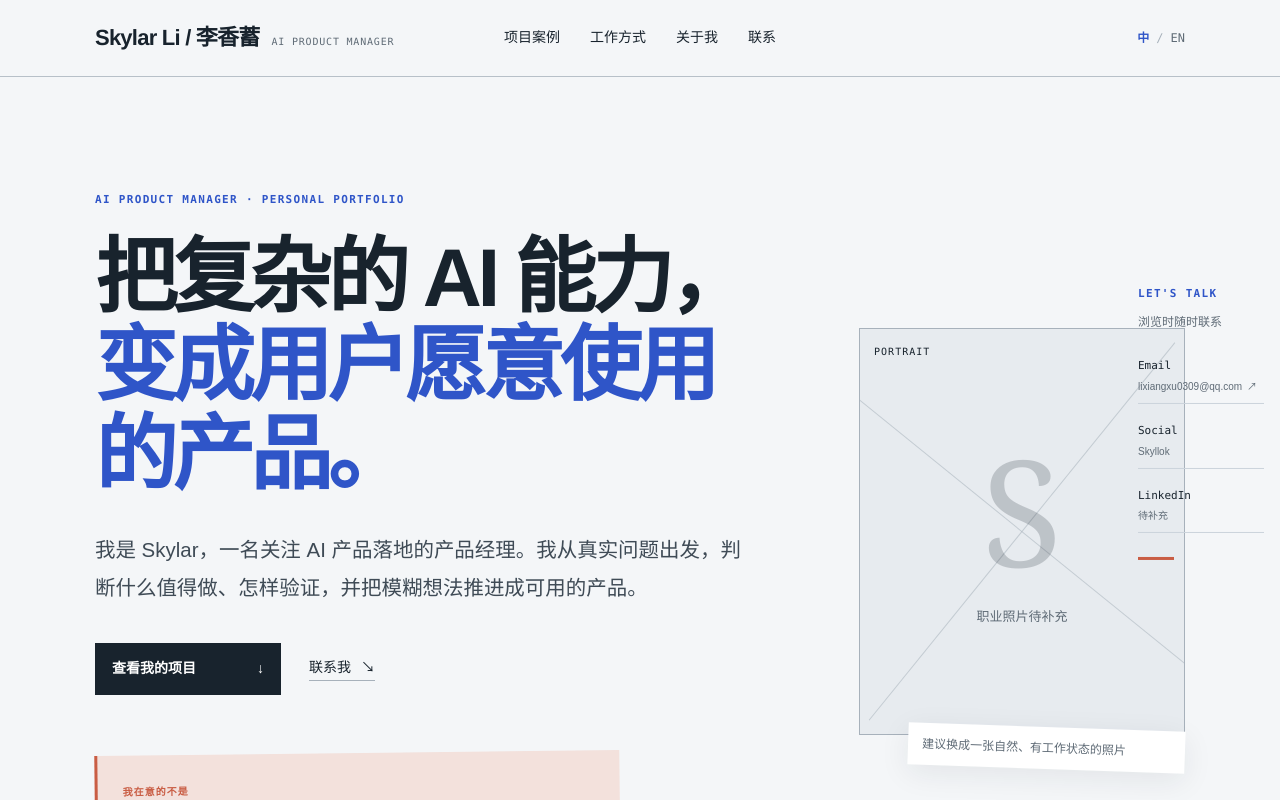
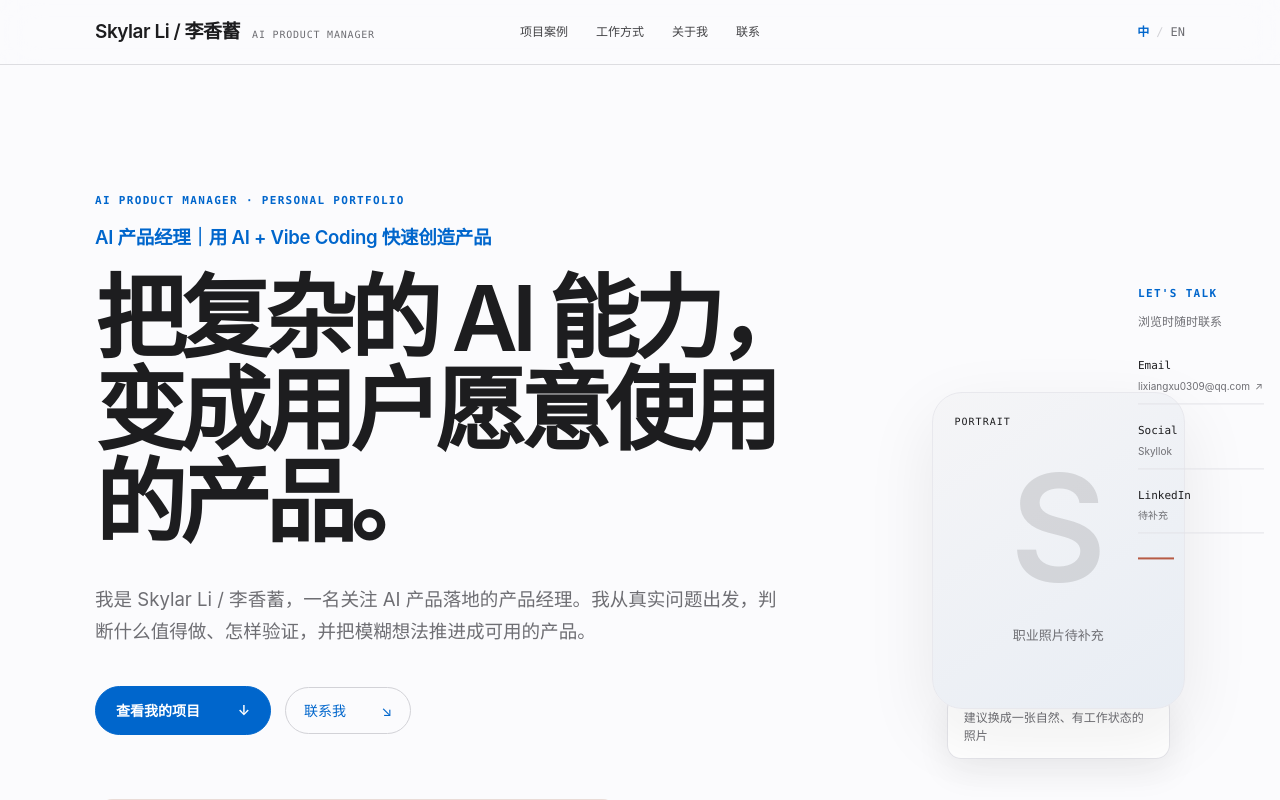
Before and after one commit to okay-star/Skylar-AI-Portfolio, a Next.js app: page / in a window 1280 px wide. Shown: the top 800 px of the page. Built offline with nearby package versions, Linux system fonts and the light colour scheme.

Commit message:
change: refine Hero with Apple-style clarity

```diff
--- a/app/globals.css
+++ b/app/globals.css
@@ -1,18 +1,18 @@
 @import "tailwindcss";
 
 :root {
-  --paper: #f4f6f8;
+  --paper: #fbfbfd;
   --surface: #ffffff;
-  --ink: #18232d;
-  --muted: #5f6b76;
-  --line: #cbd3db;
-  --line-dark: #a7b1bb;
-  --blue: #2f55c8;
-  --blue-soft: #e3e9f8;
-  --warm: #c95d44;
-  --warm-soft: #f3e1dc;
-  --display: "Avenir Next", "Helvetica Neue", "PingFang SC", "Microsoft YaHei", sans-serif;
-  --body: "Noto Sans SC", "PingFang SC", "Hiragino Sans GB", "Microsoft YaHei", Arial, sans-serif;
+  --ink: #1d1d1f;
+  --muted: #6e6e73;
+  --line: #e2e2e7;
+  --line-dark: #d2d2d7;
+  --blue: #0066cc;
+  --blue-soft: #f2f6fc;
+  --warm: #b75b45;
+  --warm-soft: #faf2ef;
+  --display: -apple-system, BlinkMacSystemFont, "SF Pro Display", "Helvetica Neue", "PingFang SC", sans-serif;
+  --body: -apple-system, BlinkMacSystemFont, "SF Pro Text", "Helvetica Neue", "PingFang SC", "Noto Sans SC", sans-serif;
   --mono: "SFMono-Regular", Consolas, "Liberation Mono", monospace;
 }
 
@@ -32,6 +32,7 @@ body {
   font-family: var(--body);
   font-size: 16px;
   line-height: 1.7;
+  -webkit-font-smoothing: antialiased;
   text-rendering: optimizeLegibility;
 }
 
@@ -77,7 +78,7 @@ button {
 
 .section-shell,
 .header-inner {
-  width: min(1180px, calc(100% - 80px));
+  width: min(1200px, calc(100% - 80px));
   margin: 0 auto;
 }
 
@@ -85,13 +86,13 @@ button {
   position: sticky;
   top: 0;
   z-index: 30;
-  border-bottom: 1px solid rgba(167, 177, 187, 0.78);
-  background: rgba(244, 246, 248, 0.96);
-  backdrop-filter: blur(14px);
+  border-bottom: 1px solid rgba(210, 210, 215, 0.72);
+  background: rgba(251, 251, 253, 0.82);
+  backdrop-filter: saturate(180%) blur(20px);
 }
 
 .header-inner {
-  min-height: 76px;
+  min-height: 64px;
   display: grid;
   grid-template-columns: 1fr auto 1fr;
   align-items: center;
@@ -107,9 +108,9 @@ button {
 
 .wordmark__name {
   font-family: var(--display);
-  font-size: 22px;
-  font-weight: 700;
-  letter-spacing: -0.035em;
+  font-size: 19px;
+  font-weight: 600;
+  letter-spacing: -0.025em;
 }
 
 .wordmark__role {
@@ -123,8 +124,9 @@ button {
 .desktop-nav {
   display: flex;
   align-items: center;
-  gap: 30px;
-  font-size: 14px;
+  gap: 28px;
+  color: #424245;
+  font-size: 12px;
 }
 
 .desktop-nav a {
@@ -264,19 +266,19 @@ a.contact-link:hover {
 .contact-rail__line {
   display: block;
   width: 36px;
-  height: 3px;
+  height: 2px;
   margin-top: 24px;
   background: var(--warm);
 }
 
 .hero {
-  min-height: calc(100vh - 76px);
-  padding-top: clamp(72px, 9vw, 122px);
-  padding-bottom: 46px;
+  min-height: calc(100vh - 64px);
+  padding-top: clamp(88px, 10vw, 144px);
+  padding-bottom: 58px;
   display: grid;
-  grid-template-columns: minmax(0, 1.34fr) minmax(260px, 0.66fr);
-  column-gap: clamp(48px, 8vw, 110px);
-  align-items: start;
+  grid-template-columns: minmax(0, 1.48fr) minmax(250px, 0.52fr);
+  column-gap: clamp(56px, 9vw, 126px);
+  align-items: center;
 }
 
 .hero-copy h1,
@@ -292,9 +294,13 @@ a.contact-link:hover {
 }
 
 .hero-copy h1 {
-  max-width: 790px;
-  margin-top: 25px;
-  font-size: clamp(48px, 6.4vw, 92px);
+  max-width: 860px;
+  margin-top: 22px;
+  color: var(--ink);
+  font-size: clamp(58px, 7.1vw, 104px);
+  font-weight: 600;
+  letter-spacing: -0.065em;
+  line-height: 1.01;
 }
 
 .hero-copy h1 span,
@@ -303,64 +309,87 @@ a.contact-link:hover {
 }
 
 .hero-copy h1 strong {
+  color: inherit;
+  font-weight: inherit;
+}
+
+.hero-positioning {
+  max-width: 760px;
+  margin: 14px 0 0;
   color: var(--blue);
-  font-weight: inherit;
+  font-size: clamp(16px, 1.45vw, 19px);
+  font-weight: 600;
+  letter-spacing: -0.015em;
+  line-height: 1.5;
 }
 
 .hero-intro {
   max-width: 690px;
-  margin: 32px 0 0;
-  color: #3f4b56;
-  font-size: clamp(17px, 1.6vw, 21px);
-  line-height: 1.85;
+  margin: 34px 0 0;
+  color: var(--muted);
+  font-size: clamp(17px, 1.45vw, 20px);
+  line-height: 1.75;
 }
 
 .hero-actions {
   display: flex;
   align-items: center;
-  gap: 28px;
-  margin-top: 36px;
+  gap: 14px;
+  margin-top: 38px;
 }
 
 .button {
   display: inline-flex;
   align-items: center;
   justify-content: space-between;
-  min-width: 186px;
-  gap: 24px;
-  padding: 13px 16px;
-  border: 1px solid var(--ink);
+  min-width: 176px;
+  gap: 22px;
+  padding: 12px 20px;
+  border: 1px solid var(--blue);
+  border-radius: 999px;
   font-size: 14px;
   font-weight: 600;
 }
 
 .button--primary {
-  background: var(--ink);
+  background: var(--blue);
   color: #fff;
   transition: background 180ms ease, border-color 180ms ease, transform 180ms ease;
 }
 
 .button--primary:hover {
-  border-color: var(--blue);
-  background: var(--blue);
+  border-color: #0077ed;
+  background: #0077ed;
   transform: translateY(-2px);
 }
 
 .text-link {
   display: inline-flex;
   align-items: center;
-  gap: 10px;
-  border-bottom: 1px solid var(--line-dark);
+  justify-content: space-between;
+  min-width: 126px;
+  gap: 16px;
+  padding: 11px 18px;
+  border: 1px solid var(--line-dark);
+  border-radius: 999px;
+  color: var(--blue);
   font-size: 14px;
+  transition: border-color 180ms ease, background 180ms ease;
+}
+
+.text-link:hover {
+  border-color: #a8c7eb;
+  background: var(--blue-soft);
 }
 
 .working-note {
   max-width: 525px;
-  margin-top: 58px;
-  padding: 21px 24px 19px 25px;
+  margin-top: 64px;
+  padding: 21px 24px 20px;
+  border: 1px solid #eadbd6;
   border-left: 3px solid var(--warm);
-  background: var(--warm-soft);
-  transform: rotate(-0.65deg);
+  border-radius: 18px;
+  background: rgba(250, 242, 239, 0.72);
 }
 
 .working-note span {
@@ -375,13 +404,13 @@ a.contact-link:hover {
 .working-note p {
   margin: 7px 0 0;
   font-family: Georgia, "Songti SC", serif;
-  font-size: 17px;
+  font-size: 16px;
   line-height: 1.65;
 }
 
 .portrait-block {
   align-self: center;
-  padding-top: 22px;
+  padding-top: 28px;
 }
 
 .portrait-frame {
@@ -392,17 +421,15 @@ a.contact-link:hover {
   align-items: center;
   justify-content: center;
   overflow: hidden;
-  border: 1px solid var(--line-dark);
-  background: #e7ebef;
+  border: 1px solid #e8e8ed;
+  border-radius: 30px;
+  background: linear-gradient(145deg, #f5f5f7 0%, #e8edf4 100%);
+  box-shadow: 0 24px 70px rgba(29, 29, 31, 0.08);
 }
 
 .portrait-frame::before,
 .portrait-frame::after {
-  content: "";
-  position: absolute;
-  background: var(--line-dark);
-  opacity: 0.55;
-  transform: rotate(-51deg);
+  display: none;
 }
 
 .portrait-frame::before {
@@ -417,8 +444,8 @@ a.contact-link:hover {
 
 .portrait-frame__label {
   position: absolute;
-  top: 14px;
-  left: 14px;
+  top: 20px;
+  left: 22px;
   z-index: 1;
   font-family: var(--mono);
   font-size: 10px;
@@ -428,8 +455,9 @@ a.contact-link:hover {
 .portrait-initial {
   position: relative;
   z-index: 1;
-  color: rgba(24, 35, 45, 0.2);
-  font-family: Georgia, serif;
+  color: rgba(29, 29, 31, 0.13);
+  font-family: var(--display);
+  font-weight: 600;
   font-size: clamp(92px, 12vw, 148px);
   line-height: 1;
 }
@@ -445,36 +473,39 @@ a.contact-link:hover {
 }
 
 .portrait-note {
-  width: 85%;
-  margin: -8px 0 0 auto;
-  padding: 12px 14px;
-  background: var(--surface);
-  box-shadow: 0 8px 30px rgba(24, 35, 45, 0.08);
+  width: 88%;
+  margin: -14px auto 0;
+  padding: 13px 16px;
+  border: 1px solid rgba(226, 226, 231, 0.9);
+  border-radius: 14px;
+  background: rgba(255, 255, 255, 0.92);
+  box-shadow: 0 12px 34px rgba(29, 29, 31, 0.07);
   color: var(--muted);
   font-size: 12px;
   line-height: 1.5;
-  transform: rotate(2deg);
 }
 
 .principle-strip {
   grid-column: 1 / -1;
   display: grid;
   grid-template-columns: repeat(3, 1fr);
-  margin-top: 62px;
-  border-top: 1px solid var(--line-dark);
-  border-bottom: 1px solid var(--line-dark);
+  margin-top: 76px;
+  overflow: hidden;
+  border: 1px solid var(--line);
+  border-radius: 20px;
+  background: rgba(255, 255, 255, 0.7);
 }
 
 .principle-strip > div {
   display: flex;
   align-items: baseline;
   gap: 14px;
-  padding: 17px 20px;
+  padding: 20px 24px;
   border-right: 1px solid var(--line);
 }
 
 .principle-strip > div:first-child {
-  padding-left: 0;
+  padding-left: 24px;
 }
 
 .principle-strip > div:last-child {
@@ -994,7 +1025,7 @@ a.contact-link:hover {
 
   .mobile-contact-bar {
     position: sticky;
-    top: 76px;
+    top: 64px;
     z-index: 25;
     min-height: 44px;
     display: flex;
@@ -1119,7 +1150,7 @@ a.contact-link:hover {
   }
 
   .site-header {
-    background: rgba(244, 246, 248, 0.98);
+    background: rgba(251, 251, 253, 0.92);
   }
 
   .header-inner {
--- a/app/page.tsx
+++ b/app/page.tsx
@@ -165,6 +165,7 @@ export default function Home() {
         <section className="hero section-shell" id="top">
           <div className="hero-copy">
             <p className="eyebrow">{copy.hero.eyebrow}</p>
+            <p className="hero-positioning">{copy.hero.positioning}</p>
             <h1>
               <span>{copy.hero.headlineLead}</span>
               <strong>{copy.hero.headlineFocus}</strong>
--- a/data/profile.ts
+++ b/data/profile.ts
@@ -25,6 +25,7 @@ export type ProfileCopy = {
   languageLabel: string;
   hero: {
     eyebrow: string;
+    positioning: string;
     headlineLead: string;
     headlineFocus: string;
     intro: string;
@@ -114,10 +115,11 @@ export const profileCopy: Record<Locale, ProfileCopy> = {
     languageLabel: "切换为英文",
     hero: {
       eyebrow: "AI PRODUCT MANAGER · PERSONAL PORTFOLIO",
+      positioning: "AI 产品经理｜用 AI + Vibe Coding 快速创造产品",
       headlineLead: "把复杂的 AI 能力，",
       headlineFocus: "变成用户愿意使用的产品。",
       intro:
-        "我是 Skylar，一名关注 AI 产品落地的产品经理。我从真实问题出发，判断什么值得做、怎样验证，并把模糊想法推进成可用的产品。",
+        "我是 Skylar Li / 李香蓄，一名关注 AI 产品落地的产品经理。我从真实问题出发，判断什么值得做、怎样验证，并把模糊想法推进成可用的产品。",
       primaryAction: "查看我的项目",
       secondaryAction: "联系我",
       noteLabel: "我在意的不是",
@@ -280,6 +282,7 @@ export const profileCopy: Record<Locale, ProfileCopy> = {
     languageLabel: "Switch to Chinese",
     hero: {
       eyebrow: "AI PRODUCT MANAGER · PERSONAL PORTFOLIO",
+      positioning: "AI Product Manager | Building products fast with AI + Vibe Coding",
       headlineLead: "Turning complex AI capabilities",
       headlineFocus: "into products people choose to use.",
       intro:
```
Also changed, not shown: 1 other file (tests, documents, lock files or other folders).
